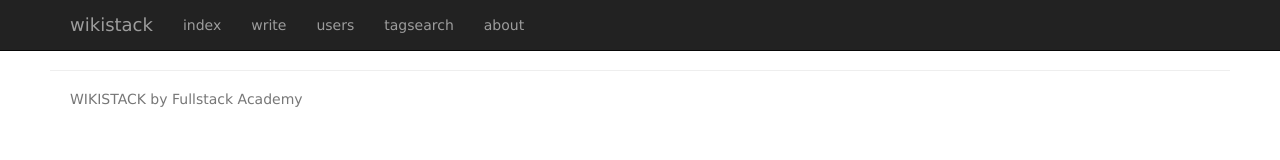
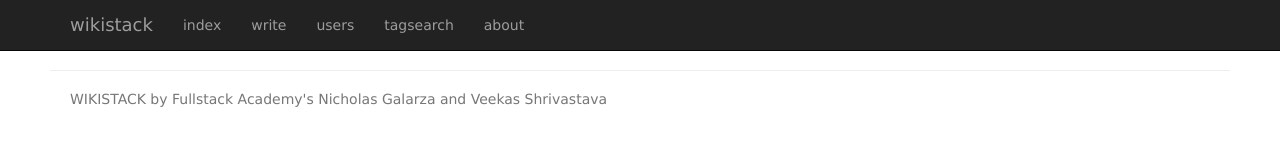
Before and after one commit to veekas/wikistack, a website: page views/layout.html in a window 1280 px wide. Drawn offline with nearby package versions, Linux system fonts and the light colour scheme; files that its build step writes are made by us from their sources.

```diff
--- a/package.json
+++ b/package.json
@@ -26,7 +26,7 @@
     "path": "^0.12.7",
     "pg": "^7.3.0",
     "pg-hstore": "^2.3.2",
-    "sequelize": "^4.10.0"
+    "sequelize": "^4.10.3"
   },
   "devDependencies": {
     "nodemon": "^1.12.1"
--- a/views/layout.html
+++ b/views/layout.html
@@ -34,7 +34,7 @@
     </div>
     <hr/>
     <div id="footer" class="container text-muted">
-      WIKISTACK by Fullstack Academy
+      WIKISTACK by Fullstack Academy's Nicholas Galarza and Veekas Shrivastava
     </div>
     <script src="https://code.jquery.com/jquery-1.10.2.min.js"></script>
     <script src="http://netdna.bootstrapcdn.com/bootstrap/3.0.3/js/bootstrap.min.js"></script>
```
Also changed, not shown: 1 other file.
